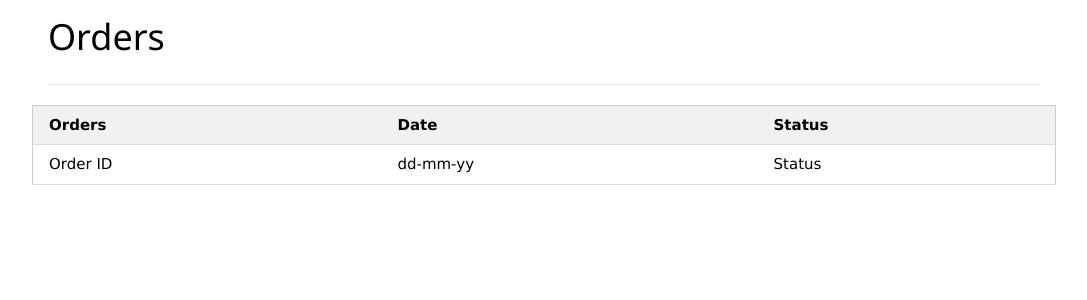
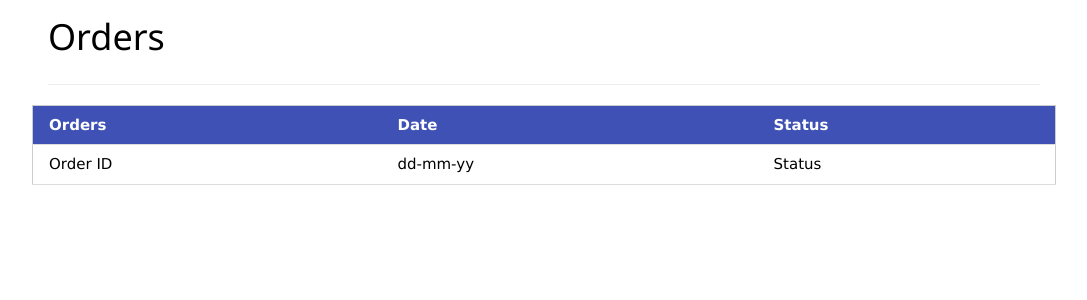
Before and after one commit to hizhatt/wad, a PHP site: page /Order.php in a window 1280 px wide. Shown: the part 132-432 px from the top of the page, without its empty margins (96-1183 px from the left). Run offline with PHP 8.4, Linux system fonts and the light colour scheme.

Commit message:
Update Order.php

```diff
--- a/Order.php
+++ b/Order.php
@@ -29,13 +29,13 @@
 
 		<table class="w3-table-all w3-hoverable">
     		<thead>
-      			<tr class="w3-light-grey">
+      			<tr class="w3-indigo">
         			<th>Orders</th>
         			<th>Date</th>
         			<th>Status</th>
       			</tr>
     		</thead>
-    		<tr>
+    		<tr class="w3-hover-pink">
       			<td>Order ID</td>
       			<td>dd-mm-yy</td>
       			<td>Status</td>
```
